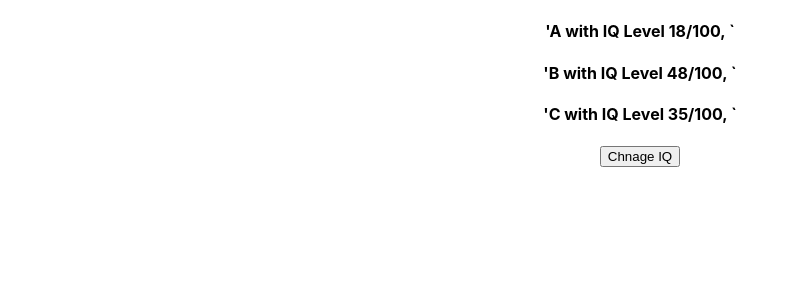
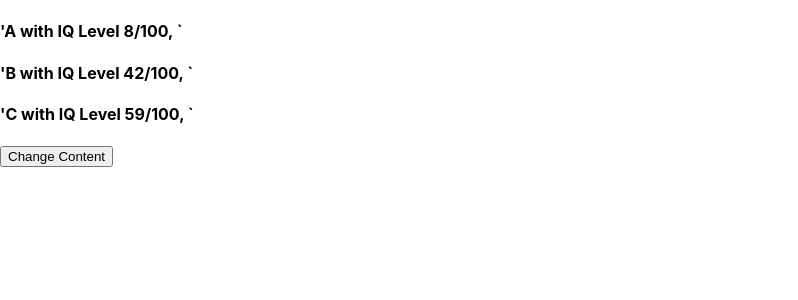
Before and after one commit to priyodas12/react-learning-v1, a React (Create React App) app: page / in a window 1280 px wide. Shown: the top 300 px of the page, without its empty margins (0-798 px from the left). Built offline with nearby package versions, Linux system fonts and the light colour scheme.

Commit message:
change-011

```diff
--- a/src/App.js
+++ b/src/App.js
@@ -1,98 +1,103 @@
 
 import './App.css';
 
-// import React, { Component } from 'react'
-//import Human from './Human/Human'
-// export default class App extends Component {
+import React, { Component } from 'react'
+import Human from './Human/Human'
+export default class App extends Component {
 
 
-//   constructor(props) {
-//     super(props)
+  constructor(props) {
+    super(props)
 
-//     this.state = {
-//       humans: [
-//         { name: "A", age: 24 },
-//         { name: "B", age: 44 },
-//         { name: "C", age: 84 }
-//       ]
-//     }
+    this.state = {
+      humans: [
+        { name: "A", age: 24 },
+        { name: "B", age: 44 },
+        { name: "C", age: 84 }
+      ]
+    }
 
-//     this.handleEvent = this.handleEvent.bind(this)
-//     console.log(this.props)
-//     console.log(this.state)
-//   }
+    this.handleEvent = this.handleEvent.bind(this)
+    console.log(this.props)
+    console.log(this.state)
+  }
 
-//   componentDidMount() {
+  componentDidMount() {
 
-//   }
+  }
 
-//   componentDidUpdate(prevProps, prevState, snapshot) { if (prevState.name !== this.state.name) { this.handler() } }
+  componentDidUpdate(prevProps, prevState, snapshot) { if (prevState.name !== this.state.name) { this.handler() } }
 
-//   componentWillUnmount() {
+  componentWillUnmount() {
 
-//   }
+  }
 
-//   // Prototype methods, Bind in Constructor (ES2015)
-//   handleEvent() { }
+  // Prototype methods, Bind in Constructor (ES2015)
+  handleEvent() { }
 
-//   // Class Properties (Stage 3 Proposal)
-//   iqChnageHandler = (e) => {
-//     console.log(e.type, e.target)
-//     this.setState(
-//       {
-//         humans: [
-//           { name: "A", age: 50 },
-//           { name: "B", age: 50 },
-//           { name: "C", age: 50 }
-//         ]
-//       }
-//     )
-//   }
+  // Class Properties (Stage 3 Proposal)
+  iqChnageHandler = (newName) => {
 
-//   render() {
-//     return (
-//       <>
-//         <Human name={this.state.humans[0].name} age={this.state.humans[0].age}></Human>
-//         <Human name={this.state.humans[1].name} age={this.state.humans[1].age}></Human>
-//         <Human name={this.state.humans[2].name} age={this.state.humans[2].age}></Human>
-//         <button onClick={this.iqChnageHandler}>Change Content</button>
-//       </>
-//     )
-//   }
-// }
+    this.setState(
+      {
+        humans: [
+          { name: newName, age: 50 },
+          { name: "B", age: 50 },
+          { name: "C", age: 50 }
+        ]
+      }
+    )
+  }
+
+  render() {
+    return (
+      <>
+        <Human
+          name={this.state.humans[0].name}
+          age={this.state.humans[0].age}
+          click={this.iqChnageHandler.bind(this, "CAB")}>
+
+        </Human>
+        <Human name={this.state.humans[1].name} age={this.state.humans[1].age}></Human>
+        <Human name={this.state.humans[2].name} age={this.state.humans[2].age}></Human>
+        <button onClick={this.iqChnageHandler.bind(this, "ABC")}>Change Content</button>
+      </>
+    )
+  }
+}
 
 
-import React, { useState } from 'react'
-import Human from './Human/Human'
+// import React, { useState } from 'react'
+// import Human from './Human/Human'
 
-const App = (props) => {
-  const [initialHumanState, setHumanState] = useState({
-    humans: [
-      { name: "A", age: 50 },
-      { name: "B", age: 50 },
-      { name: "C", age: 50 }
-    ]
-  });
+// const App = (props) => {
+//   const [initialHumanState, setHumanState] = useState({
+//     humans: [
+//       { name: "A", age: 50 },
+//       { name: "B", age: 50 },
+//       { name: "C", age: 50 }
+//     ]
+//   });
 
-  const [otherStateData, setOtheStateData] = useState("No Changes Needed");
+//   const [otherStateData, setOtheStateData] = useState("No Changes Needed");
 
-  console.log(initialHumanState, otherStateData);
-  const changeIQHandler = () => {
-    setHumanState({
-      humans: [
-        { name: "A", age: 50 },
-        { name: "B", age: 50 },
-        { name: "C", age: 50 }
-      ]
-    });
-  }
-  return (
-    <div className="App">
-      <Human name={initialHumanState.humans[0].name} age={initialHumanState.humans[0].age} exp={initialHumanState.otherState}></Human>
-      <Human name={initialHumanState.humans[1].name} age={initialHumanState.humans[1].age}></Human>
-      <Human name={initialHumanState.humans[2].name} age={initialHumanState.humans[2].age}></Human>
-      <button onClick={changeIQHandler}>Chnage IQ</button>
-    </div>
-  )
-}
-export default App;
+//   console.log(initialHumanState, otherStateData, setOtheStateData);
+//   const changeIQHandler = () => {
+//     setHumanState({
+//       humans: [
+//         { name: "A", age: 50 },
+//         { name: "B", age: 50 },
+//         { name: "C", age: 50 }
+//       ]
+//     });
+//   }
+//   return (
+//     <div className="App">
+//       <Human name={initialHumanState.humans[0].name} age={initialHumanState.humans[0].age} exp={initialHumanState.otherState}></Human>
+//       <Human name={initialHumanState.humans[1].name} age={initialHumanState.humans[1].age}></Human>
+//       <Human name={initialHumanState.humans[2].name} age={initialHumanState.humans[2].age}></Human>
+//       <button onClick={changeIQHandler}>Chnage IQ</button>
+//     </div>
+//   )
+// }
+// export default App;
--- a/src/Human/Human.js
+++ b/src/Human/Human.js
@@ -3,7 +3,9 @@ import React from "react";
 const human = (props) => {
   return (
     <div className="human">
-      <h4>'{props.name} with IQ Level {Math.floor(Math.random() * props.age)}/100, {props.exp}`</h4>
+      <h4 onClick={props.click}>
+        '{props.name} with IQ Level {Math.floor(Math.random() * props.age)}/100, {props.exp}`
+      </h4>
       <p>{props.children}</p>
     </div>
   );
```
